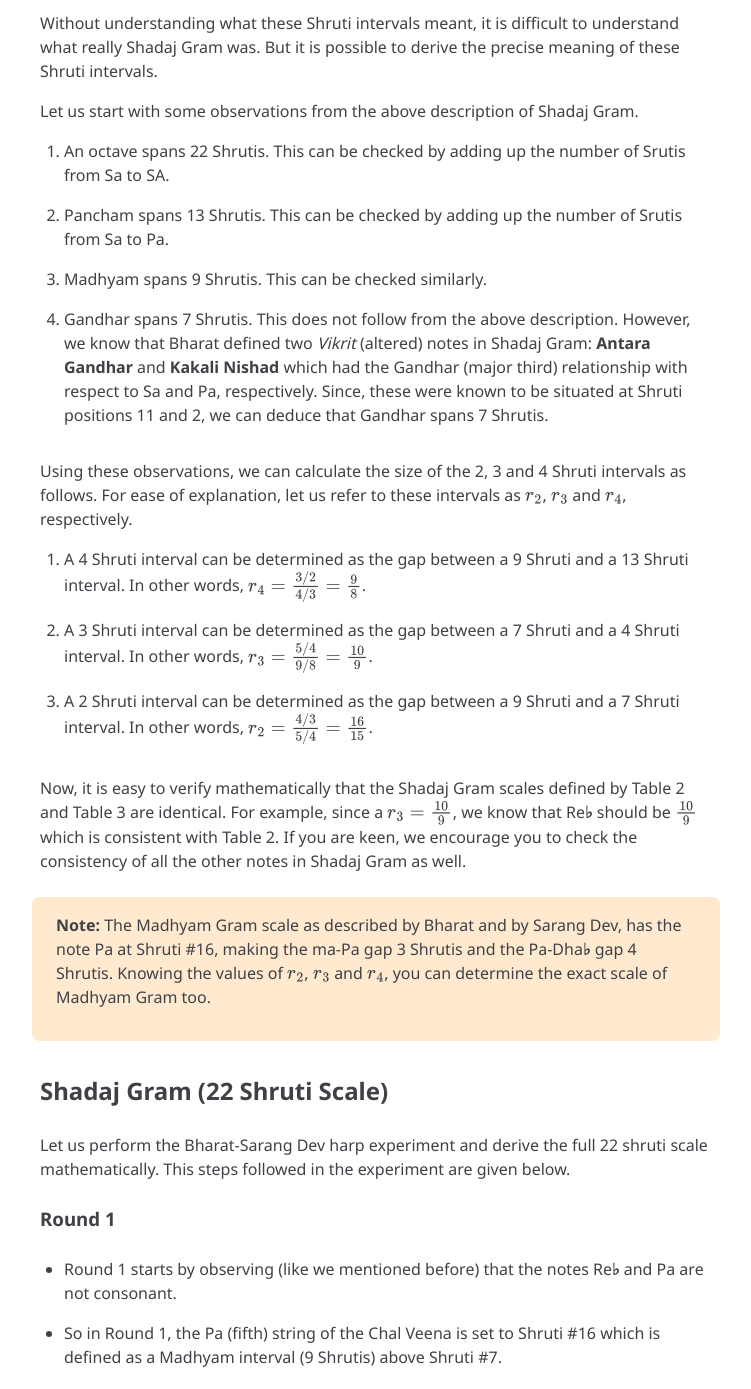
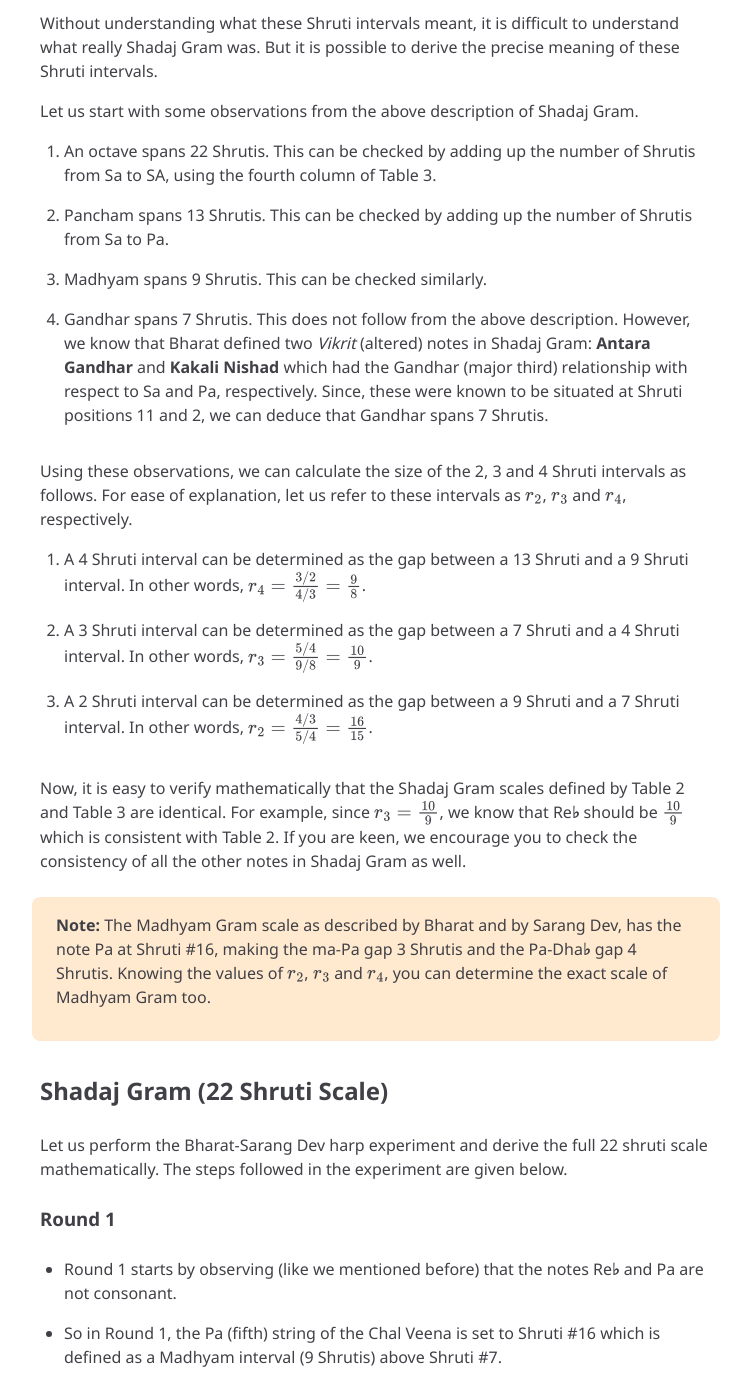
Before and after one commit to aravind-sadharani/puretones, a plain HTML site: page tuningsystems/index.html in a window 1280 px wide. Shown: the part 6664-8053 px from the top of the page, without its empty margins (264-1015 px from the left). Drawn offline with nearby package versions, Linux system fonts and the light colour scheme.

Commit message:
Update editorial fixes

```diff
--- a/tuningsystems/index.html
+++ b/tuningsystems/index.html
@@ -366,8 +366,8 @@ Copyright 2020 - Sadharani Music Works
     <p>Let us start with some observations from the above description of Shadaj Gram.</p>
 
     <ol class="textlist">
-        <li>An octave spans 22 Shrutis. This can be checked by adding up the number of Srutis from Sa to SA.</li>
-        <li>Pancham spans 13 Shrutis. This can be checked by adding up the number of Srutis from Sa to Pa.</li>
+        <li>An octave spans 22 Shrutis. This can be checked by adding up the number of Shrutis from Sa to SA, using the fourth column of Table 3.</li>
+        <li>Pancham spans 13 Shrutis. This can be checked by adding up the number of Shrutis from Sa to Pa.</li>
         <li>Madhyam spans 9 Shrutis. This can be checked similarly.</li>
         <li>Gandhar spans 7 Shrutis. This does not follow from the above description. However, we know that Bharat defined two <em>Vikrit</em> (altered) notes in Shadaj Gram: <strong>Antara Gandhar</strong> and <strong>Kakali Nishad</strong> which had the Gandhar (major third) relationship with respect to Sa and Pa, respectively. Since, these were known to be situated at Shruti positions 11 and 2, we can deduce that Gandhar spans 7 Shrutis.</li>
     </ol>
@@ -375,18 +375,18 @@ Copyright 2020 - Sadharani Music Works
     <p>Using these observations, we can calculate the size of the 2, 3 and 4 Shruti intervals as follows. For ease of explanation, let us refer to these intervals as \(r_2\), \(r_3\) and \(r_4\), respectively.</p>
 
     <ol class="textlist">
-        <li>A 4 Shruti interval can be determined as the gap between a 9 Shruti and a 13 Shruti interval. In other words, \(r_4 = \frac{3/2}{4/3} = \frac{9}{8}\).</li>
+        <li>A 4 Shruti interval can be determined as the gap between a 13 Shruti and a 9 Shruti interval. In other words, \(r_4 = \frac{3/2}{4/3} = \frac{9}{8}\).</li>
         <li>A 3 Shruti interval can be determined as the gap between a 7 Shruti and a 4 Shruti interval. In other words, \(r_3 = \frac{5/4}{9/8} = \frac{10}{9}\).</li>
         <li>A 2 Shruti interval can be determined as the gap between a 9 Shruti and a 7 Shruti interval. In other words, \(r_2 = \frac{4/3}{5/4} = \frac{16}{15}\).</li>
     </ol>
 
-    <p>Now, it is easy to verify mathematically that the Shadaj Gram scales defined by Table 2 and Table 3 are identical. For example, since a \(r_3=\frac{10}{9}\), we know that Re<strong>&flat;</strong> should be \(\frac{10}{9}\) which is consistent with Table 2. If you are keen, we encourage you to check the consistency of all the other notes in Shadaj Gram as well.</p>
+    <p>Now, it is easy to verify mathematically that the Shadaj Gram scales defined by Table 2 and Table 3 are identical. For example, since \(r_3=\frac{10}{9}\), we know that Re<strong>&flat;</strong> should be \(\frac{10}{9}\) which is consistent with Table 2. If you are keen, we encourage you to check the consistency of all the other notes in Shadaj Gram as well.</p>
 
     <p class="notice "><strong>Note:</strong> The Madhyam Gram scale as described by Bharat and by Sarang Dev, has the note Pa at Shruti #16, making the ma-Pa gap 3 Shrutis and the Pa-Dha<strong>&flat;</strong> gap 4 Shrutis. Knowing the values of \(r_2\), \(r_3\) and \(r_4\), you can determine the exact scale of Madhyam Gram too.</p>
 
     <h2>Shadaj Gram (22 Shruti Scale)</h2>
 
-    <p>Let us perform the Bharat-Sarang Dev harp experiment and derive the full 22 shruti scale mathematically. This steps followed in the experiment are given below.</p>
+    <p>Let us perform the Bharat-Sarang Dev harp experiment and derive the full 22 shruti scale mathematically. The steps followed in the experiment are given below.</p>
 
     <h3>Round 1</h3>
 
@@ -425,7 +425,7 @@ Copyright 2020 - Sadharani Music Works
         <li>We can check that this is consistent with the earlier derivation of Pramana Shruti. This is because Shruti #14 is Shruti #17 divided by Pramana Shruti, then by Purna Shruti and then by Nyuna Shruti. So, Shruti #14 is \(\left(\left(\frac{3}{2} \div \frac{81}{80}\right) \div \frac{256}{243}\right) \div \frac{25}{24} = \frac{27}{20}\). So, Pramana Shruti is \(\frac{27/20}{4/3}=\frac{81}{80}\) as before.</li>
     </ul>
 
-    <p>You can play and hear each of these notes in Demo 5 below. If you are interested in the actual values for each of the 22 shrutis, refer to Table 4 which summarizes the result of all these steps (scroll horizontally to see the whole table). Note that to play the Madhyam Gram scale, just play key #16 instead for Pa instead of key #17.</p>
+    <p>You can play and hear each of these notes in Demo 5 below. If you are interested in the actual values for each of the 22 shrutis, refer to Table 4 which summarizes the result of all these steps (scroll horizontally to see the whole table). Note that to play the Madhyam Gram scale, just play key #16 for Pa, instead of key #17.</p>
 
     <br />
 
```
Also changed, not shown: musicalscales/index.html (+3 -3 lines), tanpuraworking/index.html (+2 -2 lines).
